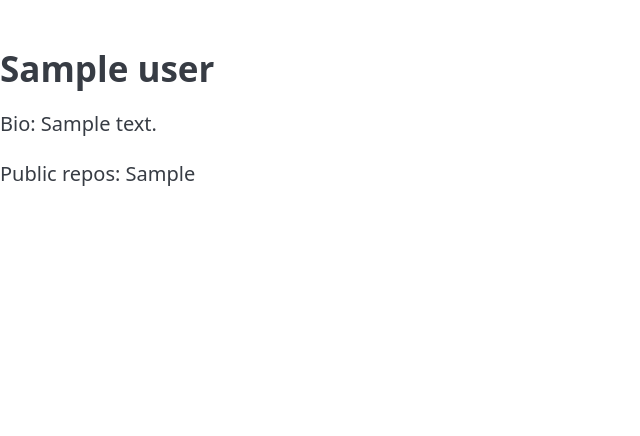
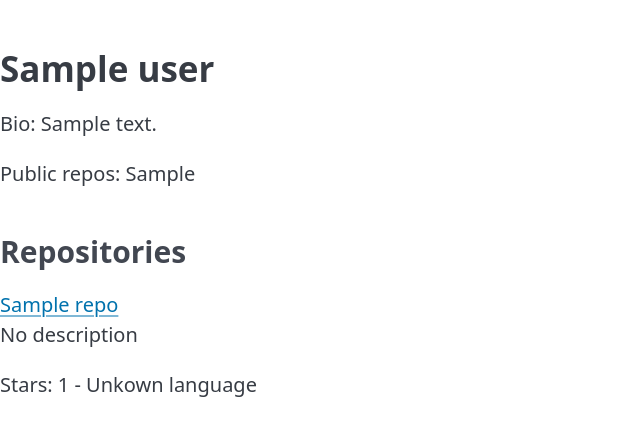
Before and after one commit to houde28/github-api-profile, a Django app: template githubProf/templates/githubProf/search.html in a window 1280 px wide. Shown: the part 324-760 px from the top of the page, without its empty margins (0-640 px from the left). Run offline with Django 5.2, Linux system fonts and the light colour scheme; the template is opened without the code that fills it: most values are stand-ins (such as "Sample title", 1, 10 or a date in 2020); some libraries are stand-ins or nearby versions.

Commit message:
Added feature that lists a profiles public repos and stars.

```diff
--- a/githubProf/templates/githubProf/search.html
+++ b/githubProf/templates/githubProf/search.html
@@ -13,6 +13,17 @@
     <p>Bio: {{ bio|default:"No bio available" }}</p>
     <p>Public repos: {{ public_repos }}</p>
 
+    <h3>Repositories</h3>
+    {% for repo in repos %}
+        <div>
+            <a href="{{ repo.html_url }}" target="_blank">{{ repo.name }}</a>
+            <p>{{ repo.description|default:"No description" }}</p>
+            <p>Stars: {{ repo.stargazers_count }} - {{ repo.language|default:"Unkown language" }}</p>
+        </div>
+    {% empty %}
+        <p>No public repositories.</p>
+    {% endfor %}
+
 {% elif error_message %}
     <p>{{ error_message }}</p>
 
--- a/githubProf/urls.py
+++ b/githubProf/urls.py
@@ -4,5 +4,4 @@ from . import views
 urlpatterns = [
     path('', views.home_view, name='home'),
     path('search/', views.search_view, name='search'),
-    #path('profile/<str:username>/', views.github_profile, name='github_profile'),
 ]
```
Also changed, not shown: githubProf/views.py (+8 -0 lines).
